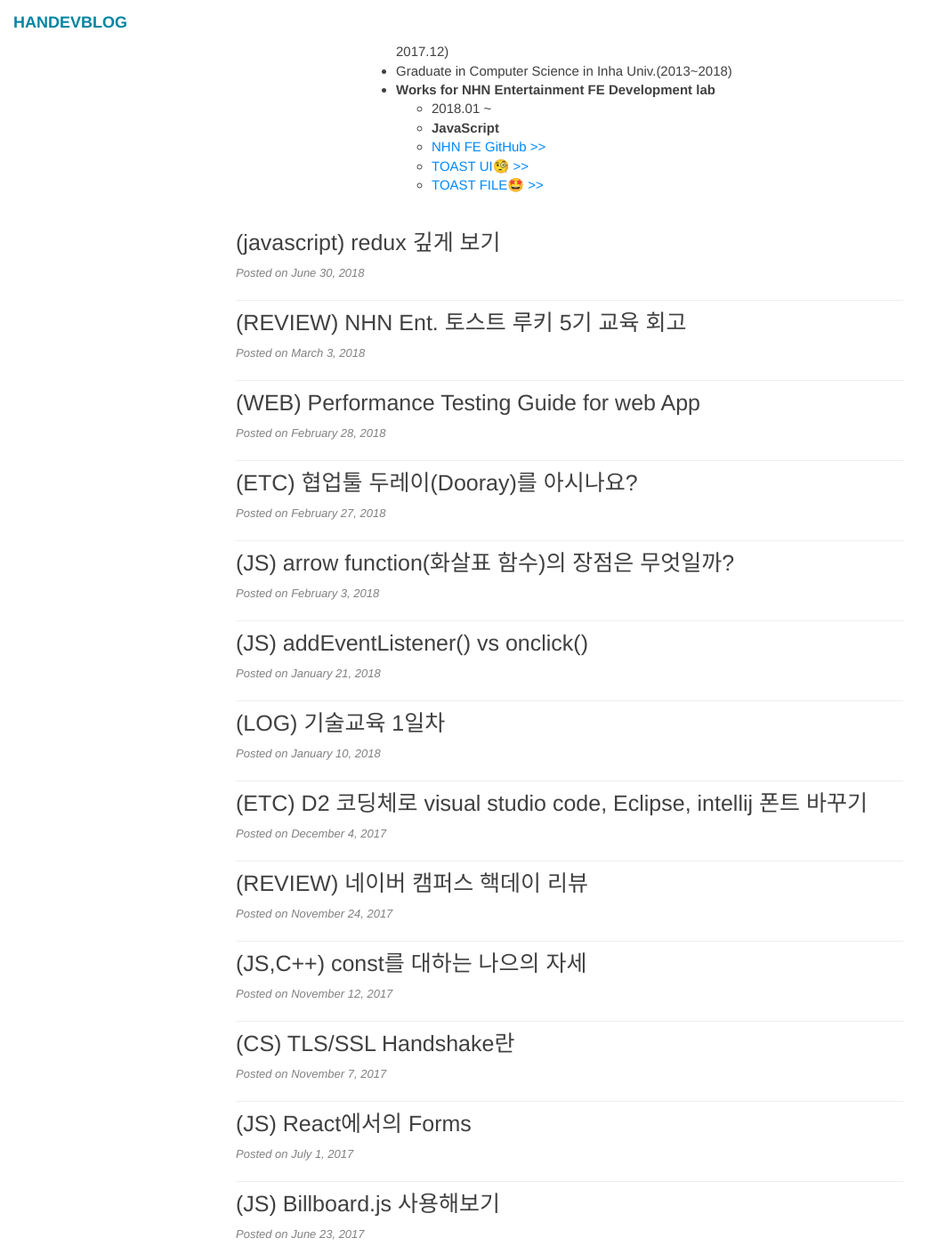
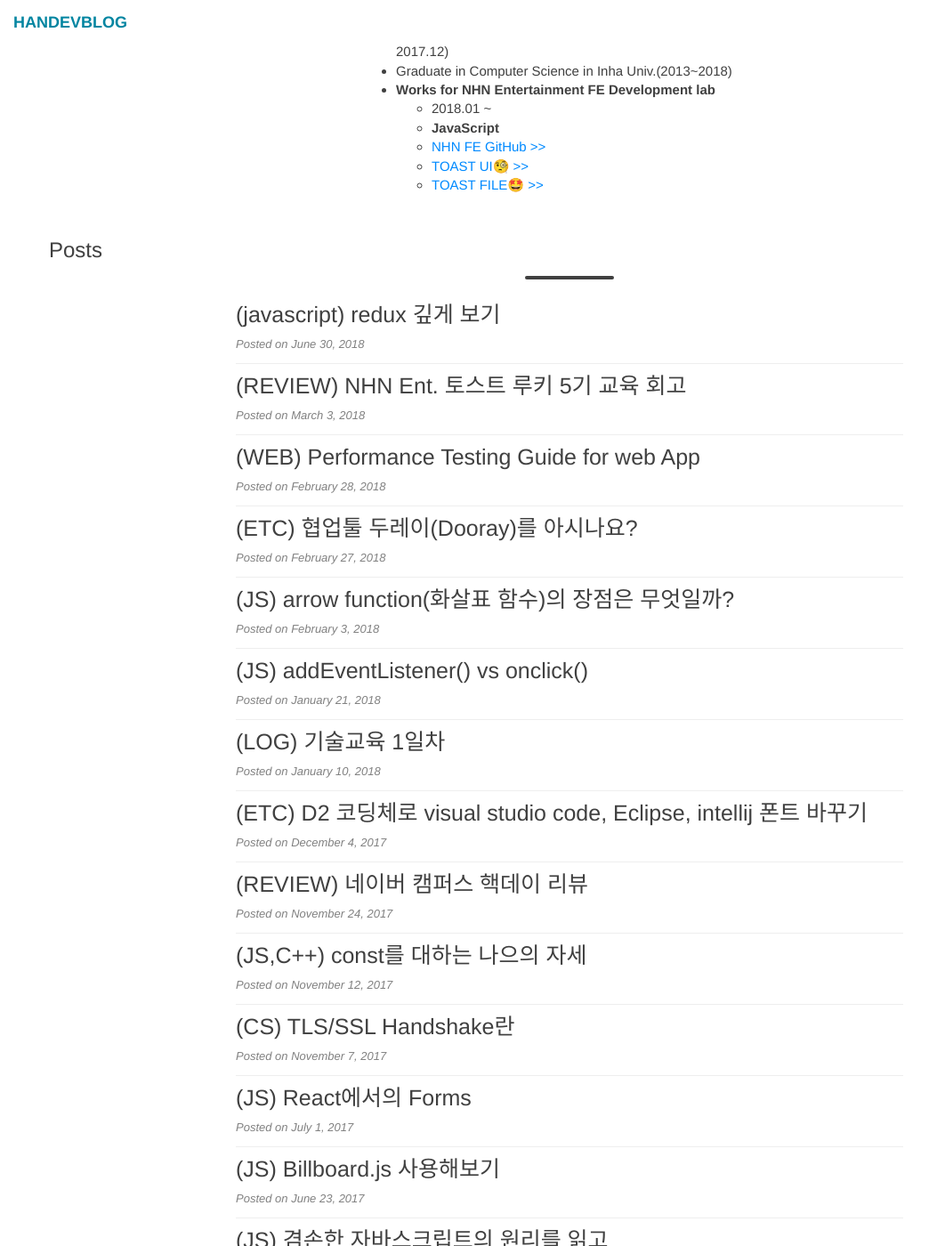
Before and after one commit to hanjungv/hanjungv.github.io, a Jekyll site: the page built from index.html, in a window 1280 px wide and 1400 px high, scrolled down 799 px. Shown: the whole window at 89% size, without its empty margins (0-1062 px from the left). Built offline with Jekyll 4.4.1, drawn with Linux system fonts in a browser that asks for light colours; nearby versions of some CDN libraries; the list of posts is cut into pages by our own code.

Commit message:
change layout css

```diff
--- a/_layouts/page.html
+++ b/_layouts/page.html
@@ -6,6 +6,8 @@ layout: base
 
 <div class="container" role="main">
   <div class="row">
+    <h3>Posts</h3>
+    <hr class="small">
     <div class="col-lg-8 col-lg-offset-2 col-md-10 col-md-offset-1">
       {{ content }}
 	    {% if page.comments %}
--- a/css/main.css
+++ b/css/main.css
@@ -354,7 +354,7 @@ footer .theme-by {
     color: #808080;
     font-size: 13px;
     font-style: italic;
-    margin: 0 0 10px;
+    margin: 0px;
 }
 
 .post-preview .post-entry {}
```
